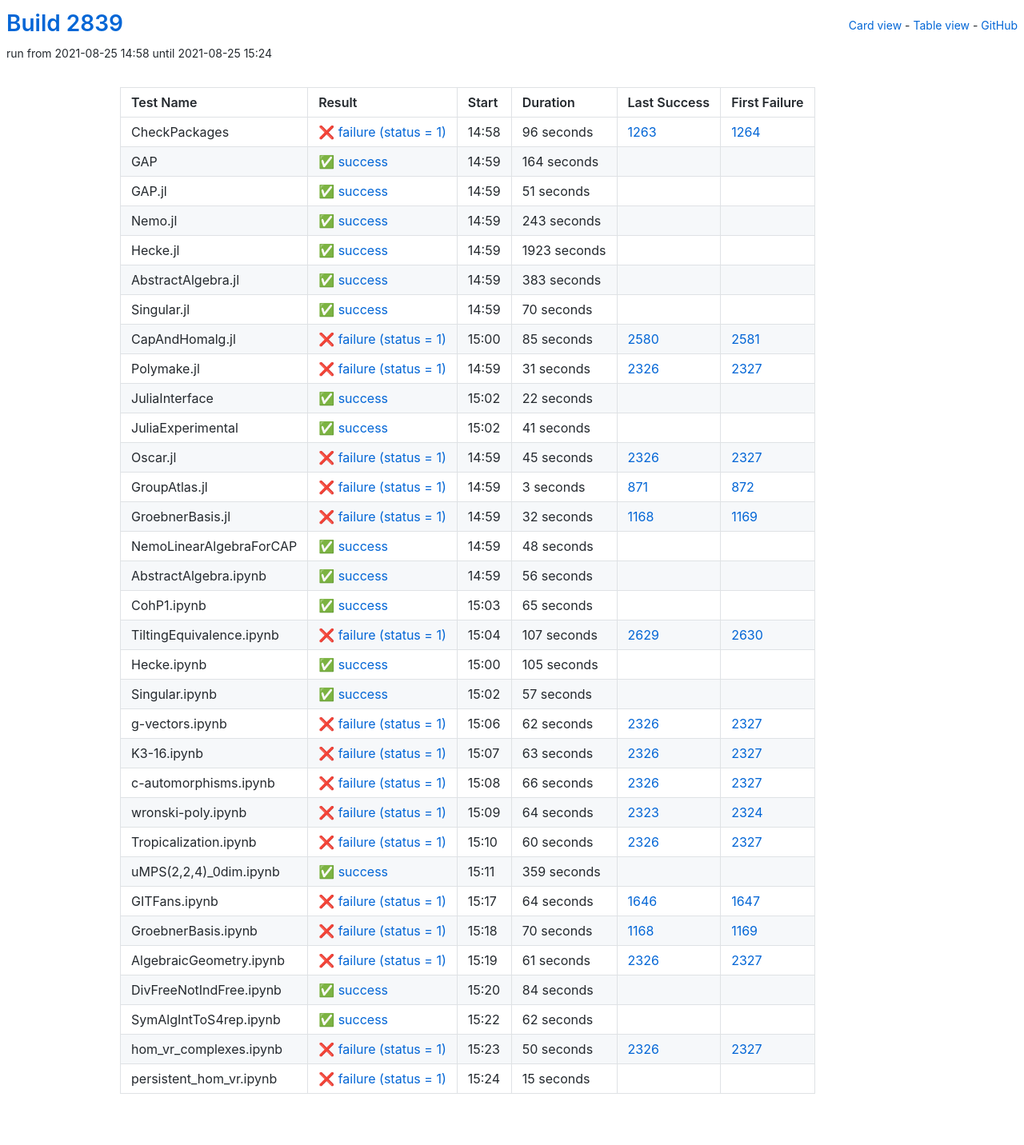
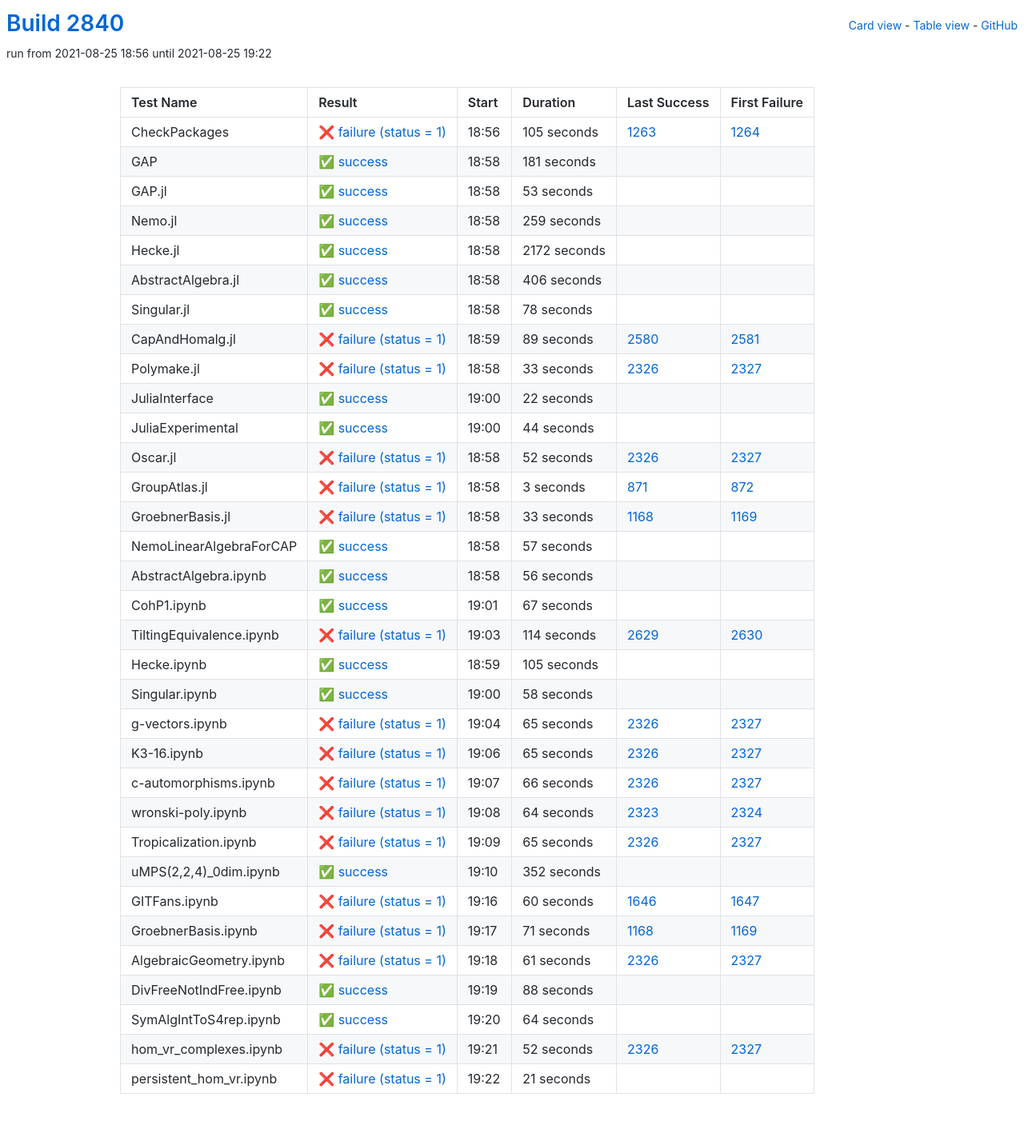
Before and after one commit to oscar-system/oscar-ci-status-stable, a Jekyll site: the page built from table.html, in a window 1280 px wide. Shown: the whole page at 80% size. Built offline with Jekyll 4.4.1, drawn with Linux system fonts in a browser that asks for light colours.

Commit message:
Build #2840

```diff
--- a/_data/ci.yml
+++ b/_data/ci.yml
@@ -1,6 +1,6 @@
 ---
-build: 2839
-build_url: https://oscarci.mathematik.uni-kl.de/job/oscar-stable/2839/
+build: 2840
+build_url: https://oscarci.mathematik.uni-kl.de/job/oscar-stable/2840/
 job: oscar-stable
 organization: oscar-system
 repo: oscar-ci-status-stable
@@ -8,116 +8,116 @@ repourl: https://github.com/oscar-system/oscar-ci-status-stable
 tests:
 - name: CheckPackages
   id: checkpackages
-  log: https://oscarci.mathematik.uni-kl.de/job/oscar-stable/2839/artifact/logs/build-2839/CheckPackages.log
-  start: 2021-08-25 14:58
+  log: https://oscarci.mathematik.uni-kl.de/job/oscar-stable/2840/artifact/logs/build-2840/CheckPackages.log
+  start: 2021-08-25 18:56
   success: false
   exitcode: 1
   status: failure
-  duration: 96
+  duration: 105
   last_success: 1263
   last_success_url: https://oscarci.mathematik.uni-kl.de/job/oscar-stable/1263/
   first_failure: 1264
   first_failure_url: https://oscarci.mathematik.uni-kl.de/job/oscar-stable/1264/
 - name: GAP
   id: gap
-  log: https://oscarci.mathematik.uni-kl.de/job/oscar-stable/2839/artifact/logs/build-2839/GAP.log
-  start: 2021-08-25 14:59
+  log: https://oscarci.mathematik.uni-kl.de/job/oscar-stable/2840/artifact/logs/build-2840/GAP.log
+  start: 2021-08-25 18:58
   success: true
   exitcode: 0
   status: success
-  duration: 164
+  duration: 181
   last_success: false
   last_success_url:
   first_failure: false
   first_failure_url:
 - name: GAP.jl
   id: gap-jl
-  log: https://oscarci.mathematik.uni-kl.de/job/oscar-stable/2839/artifact/logs/build-2839/GAP.jl.log
-  start: 2021-08-25 14:59
+  log: https://oscarci.mathematik.uni-kl.de/job/oscar-stable/2840/artifact/logs/build-2840/GAP.jl.log
+  start: 2021-08-25 18:58
   success: true
   exitcode: 0
   status: success
-  duration: 51
+  duration: 53
   last_success: false
   last_success_url:
   first_failure: false
   first_failure_url:
 - name: Nemo.jl
   id: nemo-jl
-  log: https://oscarci.mathematik.uni-kl.de/job/oscar-stable/2839/artifact/logs/build-2839/Nemo.jl.log
-  start: 2021-08-25 14:59
+  log: https://oscarci.mathematik.uni-kl.de/job/oscar-stable/2840/artifact/logs/build-2840/Nemo.jl.log
+  start: 2021-08-25 18:58
   success: true
   exitcode: 0
   status: success
-  duration: 243
+  duration: 259
   last_success: false
   last_success_url:
   first_failure: false
   first_failure_url:
 - name: Hecke.jl
   id: hecke-jl
-  log: https://oscarci.mathematik.uni-kl.de/job/oscar-stable/2839/artifact/logs/build-2839/Hecke.jl.log
-  start: 2021-08-25 14:59
+  log: https://oscarci.mathematik.uni-kl.de/job/oscar-stable/2840/artifact/logs/build-2840/Hecke.jl.log
+  start: 2021-08-25 18:58
   success: true
   exitcode: 0
   status: success
-  duration: 1923
+  duration: 2172
   last_success: false
   last_success_url:
   first_failure: false
   first_failure_url:
 - name: AbstractAlgebra.jl
   id: abstractalgebra-jl
-  log: https://oscarci.mathematik.uni-kl.de/job/oscar-stable/2839/artifact/logs/build-2839/AbstractAlgebra.jl.log
-  start: 2021-08-25 14:59
+  log: https://oscarci.mathematik.uni-kl.de/job/oscar-stable/2840/artifact/logs/build-2840/AbstractAlgebra.jl.log
+  start: 2021-08-25 18:58
   success: true
   exitcode: 0
   status: success
-  duration: 383
+  duration: 406
   last_success: false
   last_success_url:
   first_failure: false
   first_failure_url:
 - name: Singular.jl
   id: singular-jl
-  log: https://oscarci.mathematik.uni-kl.de/job/oscar-stable/2839/artifact/logs/build-2839/Singular.jl.log
-  start: 2021-08-25 14:59
+  log: https://oscarci.mathematik.uni-kl.de/job/oscar-stable/2840/artifact/logs/build-2840/Singular.jl.log
+  start: 2021-08-25 18:58
   success: true
   exitcode: 0
   status: success
-  duration: 70
+  duration: 78
   last_success: false
   last_success_url:
   first_failure: false
   first_failure_url:
 - name: CapAndHomalg.jl
   id: capandhomalg-jl
-  log: https://oscarci.mathematik.uni-kl.de/job/oscar-stable/2839/artifact/logs/build-2839/CapAndHomalg.jl.log
-  start: 2021-08-25 15:00
+  log: https://oscarci.mathematik.uni-kl.de/job/oscar-stable/2840/artifact/logs/build-2840/CapAndHomalg.jl.log
+  start: 2021-08-25 18:59
   success: false
   exitcode: 1
   status: failure
-  duration: 85
+  duration: 89
   last_success: 2580
   last_success_url: https://oscarci.mathematik.uni-kl.de/job/oscar-stable/2580/
   first_failure: 2581
   first_failure_url: https://oscarci.mathematik.uni-kl.de/job/oscar-stable/2581/
 - name: Polymake.jl
   id: polymake-jl
-  log: https://oscarci.mathematik.uni-kl.de/job/oscar-stable/2839/artifact/logs/build-2839/Polymake.jl.log
-  start: 2021-08-25 14:59
+  log: https://oscarci.mathematik.uni-kl.de/job/oscar-stable/2840/artifact/logs/build-2840/Polymake.jl.log
+  start: 2021-08-25 18:58
   success: false
   exitcode: 1
   status: failure
-  duration: 31
+  duration: 33
   last_success: 2326
   last_success_url: https://oscarci.mathematik.uni-kl.de/job/oscar-stable/2326/
   first_failure: 2327
   first_failure_url: https://oscarci.mathematik.uni-kl.de/job/oscar-stable/2327/
 - name: JuliaInterface
   id: juliainterface
-  log: https://oscarci.mathematik.uni-kl.de/job/oscar-stable/2839/artifact/logs/build-2839/JuliaInterface.log
-  start: 2021-08-25 15:02
+  log: https://oscarci.mathematik.uni-kl.de/job/oscar-stable/2840/artifact/logs/build-2840/JuliaInterface.log
+  start: 2021-08-25 19:00
   success: true
   exitcode: 0
   status: success
@@ -128,32 +128,32 @@ tests:
   first_failure_url:
 - name: JuliaExperimental
   id: juliaexperimental
-  log: https://oscarci.mathematik.uni-kl.de/job/oscar-stable/2839/artifact/logs/build-2839/JuliaExperimental.log
-  start: 2021-08-25 15:02
+  log: https://oscarci.mathematik.uni-kl.de/job/oscar-stable/2840/artifact/logs/build-2840/JuliaExperimental.log
+  start: 2021-08-25 19:00
   success: true
   exitcode: 0
   status: success
-  duration: 41
+  duration: 44
   last_success: false
   last_success_url:
   first_failure: false
   first_failure_url:
 - name: Oscar.jl
   id: oscar-jl
-  log: https://oscarci.mathematik.uni-kl.de/job/oscar-stable/2839/artifact/logs/build-2839/Oscar.jl.log
-  start: 2021-08-25 14:59
+  log: https://oscarci.mathematik.uni-kl.de/job/oscar-stable/2840/artifact/logs/build-2840/Oscar.jl.log
+  start: 2021-08-25 18:58
   success: false
   exitcode: 1
   status: failure
-  duration: 45
+  duration: 52
   last_success: 2326
   last_success_url: https://oscarci.mathematik.uni-kl.de/job/oscar-stable/2326/
   first_failure: 2327
   first_failure_url: https://oscarci.mathematik.uni-kl.de/job/oscar-stable/2327/
 - name: GroupAtlas.jl
   id: groupatlas-jl
-  log: https://oscarci.mathematik.uni-kl.de/job/oscar-stable/2839/artifact/logs/build-2839/GroupAtlas.jl.log
-  start: 2021-08-25 14:59
+  log: https://oscarci.mathematik.uni-kl.de/job/oscar-stable/2840/artifact/logs/build-2840/GroupAtlas.jl.log
+  start: 2021-08-25 18:58
   success: false
   exitcode: 1
   status: failure
@@ -164,32 +164,32 @@ tests:
   first_failure_url: https://oscarci.mathematik.uni-kl.de/job/oscar-stable/872/
 - name: GroebnerBasis.jl
   id: groebnerbasis-jl
-  log: https://oscarci.mathematik.uni-kl.de/job/oscar-stable/2839/artifact/logs/build-2839/GroebnerBasis.jl.log
-  start: 2021-08-25 14:59
+  log: https://oscarci.mathematik.uni-kl.de/job/oscar-stable/2840/artifact/logs/build-2840/GroebnerBasis.jl.log
+  start: 2021-08-25 18:58
   success: false
   exitcode: 1
   status: failure
-  duration: 32
+  duration: 33
   last_success: 1168
   last_success_url: https://oscarci.mathematik.uni-kl.de/job/oscar-stable/1168/
   first_failure: 1169
   first_failure_url: https://oscarci.mathematik.uni-kl.de/job/oscar-stable/1169/
 - name: NemoLinearAlgebraForCAP
   id: nemolinearalgebraforcap
-  log: https://oscarci.mathematik.uni-kl.de/job/oscar-stable/2839/artifact/logs/build-2839/NemoLinearAlgebraForCAP.log
-  start: 2021-08-25 14:59
+  log: https://oscarci.mathematik.uni-kl.de/job/oscar-stable/2840/artifact/logs/build-2840/NemoLinearAlgebraForCAP.log
+  start: 2021-08-25 18:58
   success: true
   exitcode: 0
   status: success
-  duration: 48
+  duration: 57
   last_success: false
   last_success_url:
   first_failure: false
   first_failure_url:
 - name: AbstractAlgebra.ipynb
   id: abstractalgebra-ipynb
-  log: https://oscarci.mathematik.uni-kl.de/job/oscar-stable/2839/artifact/logs/build-2839/AbstractAlgebra.ipynb.log
-  start: 2021-08-25 14:59
+  log: https://oscarci.mathematik.uni-kl.de/job/oscar-stable/2840/artifact/logs/build-2840/AbstractAlgebra.ipynb.log
+  start: 2021-08-25 18:58
   success: true
   exitcode: 0
   status: success
@@ -200,32 +200,32 @@ tests:
   first_failure_url:
 - name: CohP1.ipynb
   id: cohp1-ipynb
-  log: https://oscarci.mathematik.uni-kl.de/job/oscar-stable/2839/artifact/logs/build-2839/CohP1.ipynb.log
-  start: 2021-08-25 15:03
+  log: https://oscarci.mathematik.uni-kl.de/job/oscar-stable/2840/artifact/logs/build-2840/CohP1.ipynb.log
+  start: 2021-08-25 19:01
   success: true
   exitcode: 0
   status: success
-  duration: 65
+  duration: 67
   last_success: false
   last_success_url:
   first_failure: false
   first_failure_url:
 - name: TiltingEquivalence.ipynb
   id: tiltingequivalence-ipynb
-  log: https://oscarci.mathematik.uni-kl.de/job/oscar-stable/2839/artifact/logs/build-2839/TiltingEquivalence.ipynb.log
-  start: 2021-08-25 15:04
+  log: https://oscarci.mathematik.uni-kl.de/job/oscar-stable/2840/artifact/logs/build-2840/TiltingEquivalence.ipynb.log
+  start: 2021-08-25 19:03
   success: false
   exitcode: 1
   status: failure
-  duration: 107
+  duration: 114
   last_success: 2629
   last_success_url: https://oscarci.mathematik.uni-kl.de/job/oscar-stable/2629/
   first_failure: 2630
   first_failure_url: https://oscarci.mathematik.uni-kl.de/job/oscar-stable/2630/
 - name: Hecke.ipynb
   id: hecke-ipynb
-  log: https://oscarci.mathematik.uni-kl.de/job/oscar-stable/2839/artifact/logs/build-2839/Hecke.ipynb.log
-  start: 2021-08-25 15:00
+  log: https://oscarci.mathematik.uni-kl.de/job/oscar-stable/2840/artifact/logs/build-2840/Hecke.ipynb.log
+  start: 2021-08-25 18:59
   success: true
   exitcode: 0
   status: success
@@ -236,44 +236,44 @@ tests:
   first_failure_url:
 - name: Singular.ipynb
   id: singular-ipynb
-  log: https://oscarci.mathematik.uni-kl.de/job/oscar-stable/2839/artifact/logs/build-2839/Singular.ipynb.log
-  start: 2021-08-25 15:02
+  log: https://oscarci.mathematik.uni-kl.de/job/oscar-stable/2840/artifact/logs/build-2840/Singular.ipynb.log
+  start: 2021-08-25 19:00
   success: true
   exitcode: 0
   status: success
-  duration: 57
+  duration: 58
   last_success: false
   last_success_url:
   first_failure: false
   first_failure_url:
 - name: g-vectors.ipynb
   id: g-vectors-ipynb
-  log: https://oscarci.mathematik.uni-kl.de/job/oscar-stable/2839/artifact/logs/build-2839/g-vectors.ipynb.log
-  start: 2021-08-25 15:06
+  log: https://oscarci.mathematik.uni-kl.de/job/oscar-stable/2840/artifact/logs/build-2840/g-vectors.ipynb.log
+  start: 2021-08-25 19:04
   success: false
   exitcode: 1
   status: failure
-  duration: 62
+  duration: 65
   last_success: 2326
   last_success_url: https://oscarci.mathematik.uni-kl.de/job/oscar-stable/2326/
   first_failure: 2327
   first_failure_url: https://oscarci.mathematik.uni-kl.de/job/oscar-stable/2327/
 - name: K3-16.ipynb
   id: k3-16-ipynb
-  log: https://oscarci.mathematik.uni-kl.de/job/oscar-stable/2839/artifact/logs/build-2839/K3-16.ipynb.log
-  start: 2021-08-25 15:07
+  log: https://oscarci.mathematik.uni-kl.de/job/oscar-stable/2840/artifact/logs/build-2840/K3-16.ipynb.log
+  start: 2021-08-25 19:06
   success: false
   exitcode: 1
   status: failure
-  duration: 63
+  duration: 65
   last_success: 2326
   last_success_url: https://oscarci.mathematik.uni-kl.de/job/oscar-stable/2326/
   first_failure: 2327
   first_failure_url: https://oscarci.mathematik.uni-kl.de/job/oscar-stable/2327/
 - name: c-automorphisms.ipynb
   id: c-automorphisms-ipynb
-  log: https://oscarci.mathematik.uni-kl.de/job/oscar-stable/2839/artifact/logs/build-2839/c-automorphisms.ipynb.log
-  start: 2021-08-25 15:08
+  log: https://oscarci.mathematik.uni-kl.de/job/oscar-stable/2840/artifact/logs/build-2840/c-automorphisms.ipynb.log
+  start: 2021-08-25 19:07
   success: false
   exitcode: 1
   status: failure
@@ -284,8 +284,8 @@ tests:
   first_failure_url: https://oscarci.mathematik.uni-kl.de/job/oscar-stable/2327/
 - name: wronski-poly.ipynb
   id: wronski-poly-ipynb
-  log: https://oscarci.mathematik.uni-kl.de/job/oscar-stable/2839/artifact/logs/build-2839/wronski-poly.ipynb.log
-  start: 2021-08-25 15:09
+  log: https://oscarci.mathematik.uni-kl.de/job/oscar-stable/2840/artifact/logs/build-2840/wronski-poly.ipynb.log
+  start: 2021-08-25 19:08
   success: false
   exitcode: 1
   status: failure
@@ -296,56 +296,56 @@ tests:
   first_failure_url: https://oscarci.mathematik.uni-kl.de/job/oscar-stable/2324/
 - name: Tropicalization.ipynb
   id: tropicalization-ipynb
-  log: https://oscarci.mathematik.uni-kl.de/job/oscar-stable/2839/artifact/logs/build-2839/Tropicalization.ipynb.log
-  start: 2021-08-25 15:10
+  log: https://oscarci.mathematik.uni-kl.de/job/oscar-stable/2840/artifact/logs/build-2840/Tropicalization.ipynb.log
+  start: 2021-08-25 19:09
   success: false
   exitcode: 1
   status: failure
-  duration: 60
+  duration: 65
   last_success: 2326
   last_success_url: https://oscarci.mathematik.uni-kl.de/job/oscar-stable/2326/
   first_failure: 2327
   first_failure_url: https://oscarci.mathematik.uni-kl.de/job/oscar-stable/2327/
 - name: uMPS(2,2,4)_0dim.ipynb
   id: umps-2-2-4-0dim-ipynb
-  log: https://oscarci.mathematik.uni-kl.de/job/oscar-stable/2839/artifact/logs/build-2839/uMPS-2-2-4-_0dim.ipynb.log
-  start: 2021-08-25 15:11
+  log: https://oscarci.mathematik.uni-kl.de/job/oscar-stable/2840/artifact/logs/build-2840/uMPS-2-2-4-_0dim.ipynb.log
+  start: 2021-08-25 19:10
   success: true
   exitcode: 0
   status: success
-  duration: 359
+  duration: 352
   last_success: false
   last_success_url:
   first_failure: false
   first_failure_url:
 - name: GITFans.ipynb
   id: gitfans-ipynb
-  log: https://oscarci.mathematik.uni-kl.de/job/oscar-stable/2839/artifact/logs/build-2839/GITFans.ipynb.log
-  start: 2021-08-25 15:17
+  log: https://oscarci.mathematik.uni-kl.de/job/oscar-stable/2840/artifact/logs/build-2840/GITFans.ipynb.log
+  start: 2021-08-25 19:16
   success: false
   exitcode: 1
   status: failure
-  duration: 64
+  duration: 60
   last_success: 1646
   last_success_url: https://oscarci.mathematik.uni-kl.de/job/oscar-stable/1646/
   first_failure: 1647
   first_failure_url: https://oscarci.mathematik.uni-kl.de/job/oscar-stable/1647/
 - name: GroebnerBasis.ipynb
   id: groebnerbasis-ipynb
-  log: https://oscarci.mathematik.uni-kl.de/job/oscar-stable/2839/artifact/logs/build-2839/GroebnerBasis.ipynb.log
-  start: 2021-08-25 15:18
+  log: https://oscarci.mathematik.uni-kl.de/job/oscar-stable/2840/artifact/logs/build-2840/GroebnerBasis.ipynb.log
+  start: 2021-08-25 19:17
   success: false
   exitcode: 1
   status: failure
-  duration: 70
+  duration: 71
   last_success: 1168
   last_success_url: https://oscarci.mathematik.uni-kl.de/job/oscar-stable/1168/
   first_failure: 1169
   first_failure_url: https://oscarci.mathematik.uni-kl.de/job/oscar-stable/1169/
 - name: AlgebraicGeometry.ipynb
   id: algebraicgeometry-ipynb
-  log: https://oscarci.mathematik.uni-kl.de/job/oscar-stable/2839/artifact/logs/build-2839/AlgebraicGeometry.ipynb.log
-  start: 2021-08-25 15:19
+  log: https://oscarci.mathematik.uni-kl.de/job/oscar-stable/2840/artifact/logs/build-2840/AlgebraicGeometry.ipynb.log
+  start: 2021-08-25 19:18
   success: false
   exitcode: 1
   status: failure
@@ -356,48 +356,48 @@ tests:
   first_failure_url: https://oscarci.mathematik.uni-kl.de/job/oscar-stable/2327/
 - name: DivFreeNotIndFree.ipynb
   id: divfreenotindfree-ipynb
-  log: https://oscarci.mathematik.uni-kl.de/job/oscar-stable/2839/artifact/logs/build-2839/DivFreeNotIndFree.ipynb.log
-  start: 2021-08-25 15:20
+  log: https://oscarci.mathematik.uni-kl.de/job/oscar-stable/2840/artifact/logs/build-2840/DivFreeNotIndFree.ipynb.log
+  start: 2021-08-25 19:19
   success: true
   exitcode: 0
   status: success
-  duration: 84
+  duration: 88
   last_success: false
   last_success_url:
   first_failure: false
   first_failure_url:
 - name: SymAlgIntToS4rep.ipynb
   id: symalginttos4rep-ipynb
-  log: https://oscarci.mathematik.uni-kl.de/job/oscar-stable/2839/artifact/logs/build-2839/SymAlgIntToS4rep.ipynb.log
-  start: 2021-08-25 15:22
+  log: https://oscarci.mathematik.uni-kl.de/job/oscar-stable/2840/artifact/logs/build-2840/SymAlgIntToS4rep.ipynb.log
+  start: 2021-08-25 19:20
   success: true
   exitcode: 0
   status: success
-  duration: 62
+  duration: 64
   last_success: false
   last_success_url:
   first_failure: false
   first_failure_url:
 - name: hom_vr_complexes.ipynb
   id: hom-vr-complexes-ipynb
-  log: https://oscarci.mathematik.uni-kl.de/job/oscar-stable/2839/artifact/logs/build-2839/hom_vr_complexes.ipynb.log
-  start: 2021-08-25 15:23
+  log: https://oscarci.mathematik.uni-kl.de/job/oscar-stable/2840/artifact/logs/build-2840/hom_vr_complexes.ipynb.log
+  start: 2021-08-25 19:21
   success: false
   exitcode: 1
   status: failure
-  duration: 50
+  duration: 52
   last_success: 2326
   last_success_url: https://oscarci.mathematik.uni-kl.de/job/oscar-stable/2326/
   first_failure: 2327
   first_failure_url: https://oscarci.mathematik.uni-kl.de/job/oscar-stable/2327/
 - name: persistent_hom_vr.ipynb
   id: persistent-hom-vr-ipynb
-  log: https://oscarci.mathematik.uni-kl.de/job/oscar-stable/2839/artifact/logs/build-2839/persistent_hom_vr.ipynb.log
-  start: 2021-08-25 15:24
+  log: https://oscarci.mathematik.uni-kl.de/job/oscar-stable/2840/artifact/logs/build-2840/persistent_hom_vr.ipynb.log
+  start: 2021-08-25 19:22
   success: false
   exitcode: 1
   status: failure
-  duration: 15
+  duration: 21
   last_success: false
   last_success_url:
   first_failure: false
```
Also changed, not shown: README.md.
